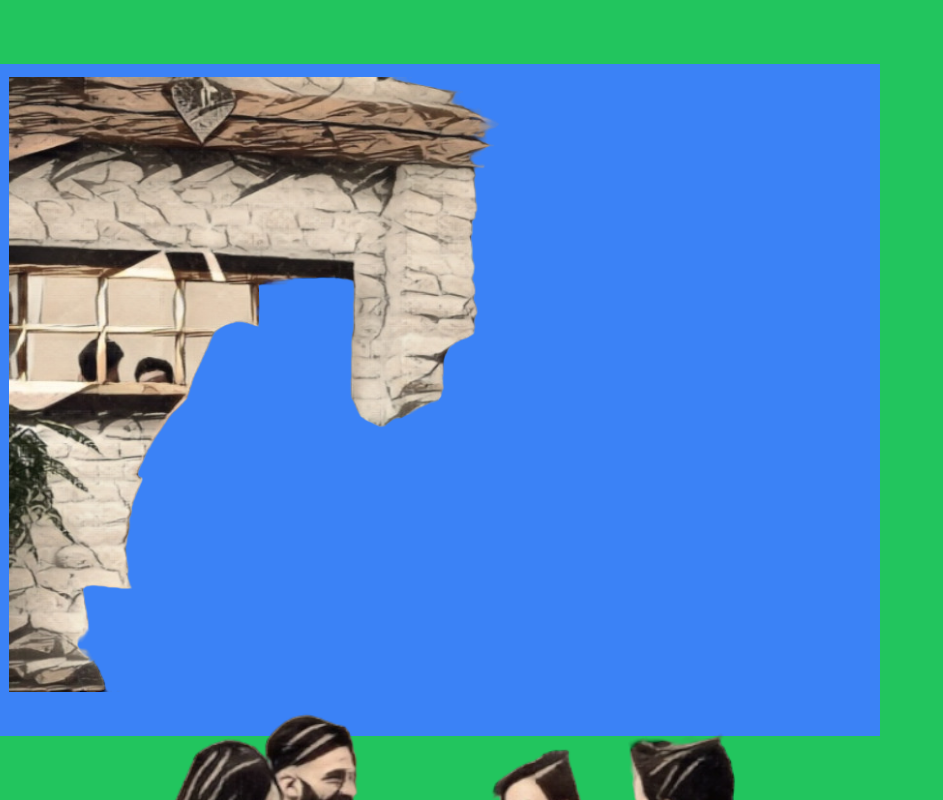
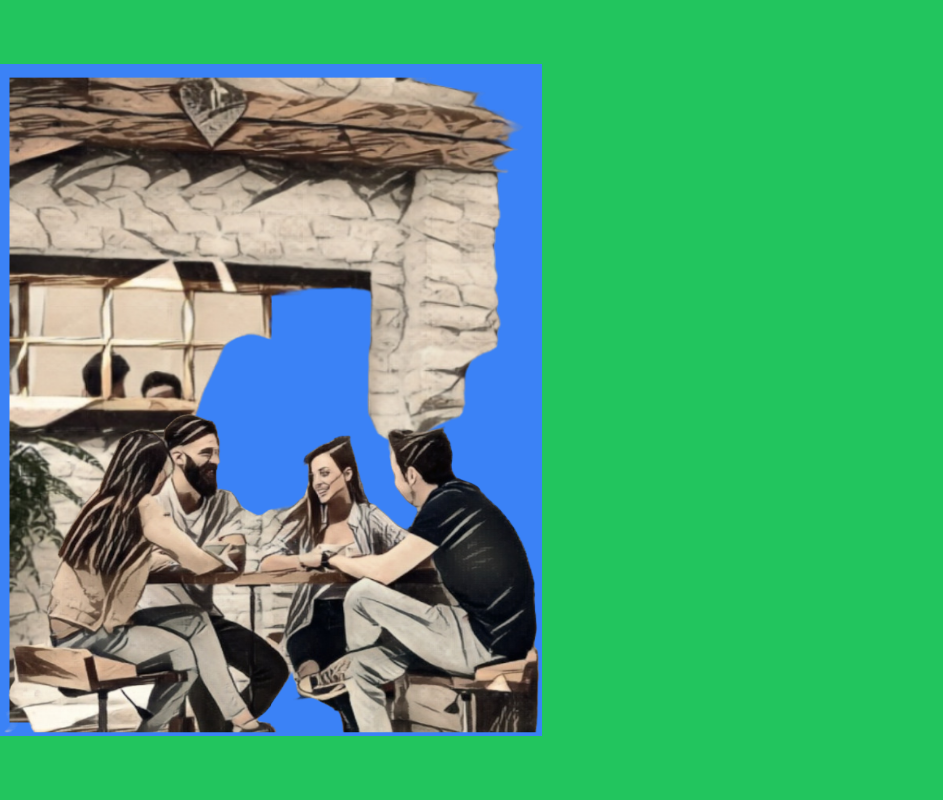
Before and after one commit to pgrandne/Revolt, a Next.js app: page /chapter1/scene3 in a window 1280 px wide. Shown: the top 800 px of the page, without its empty margins (0-943 px from the left). Built offline with nearby package versions, Linux system fonts and the light colour scheme.

Commit message:
chapter 1 : test img scene 3 absolute

```diff
--- a/src/app/chapter1/scene3/page.tsx
+++ b/src/app/chapter1/scene3/page.tsx
@@ -21,12 +21,14 @@ const Chap1s3 = () => {
     return (
         <div className="h-screen bg-blue-500">
             <div className="h-screen flex py-[5%] bg-green-500">
-                <div className="bg-blue-500">
+                <div className="flex bg-blue-500 relative">
                     <img src="/decors.png" alt="decors" />
-                    <img src="/amis.png" alt="amis" />
+                    <div className="absolute bottom-0 right-0">
+                        <img src="/amis.png" alt="amis" />
+                    </div>
                 </div>
             </div>
-        </div>
+        </div >
     )
 }
 
```
